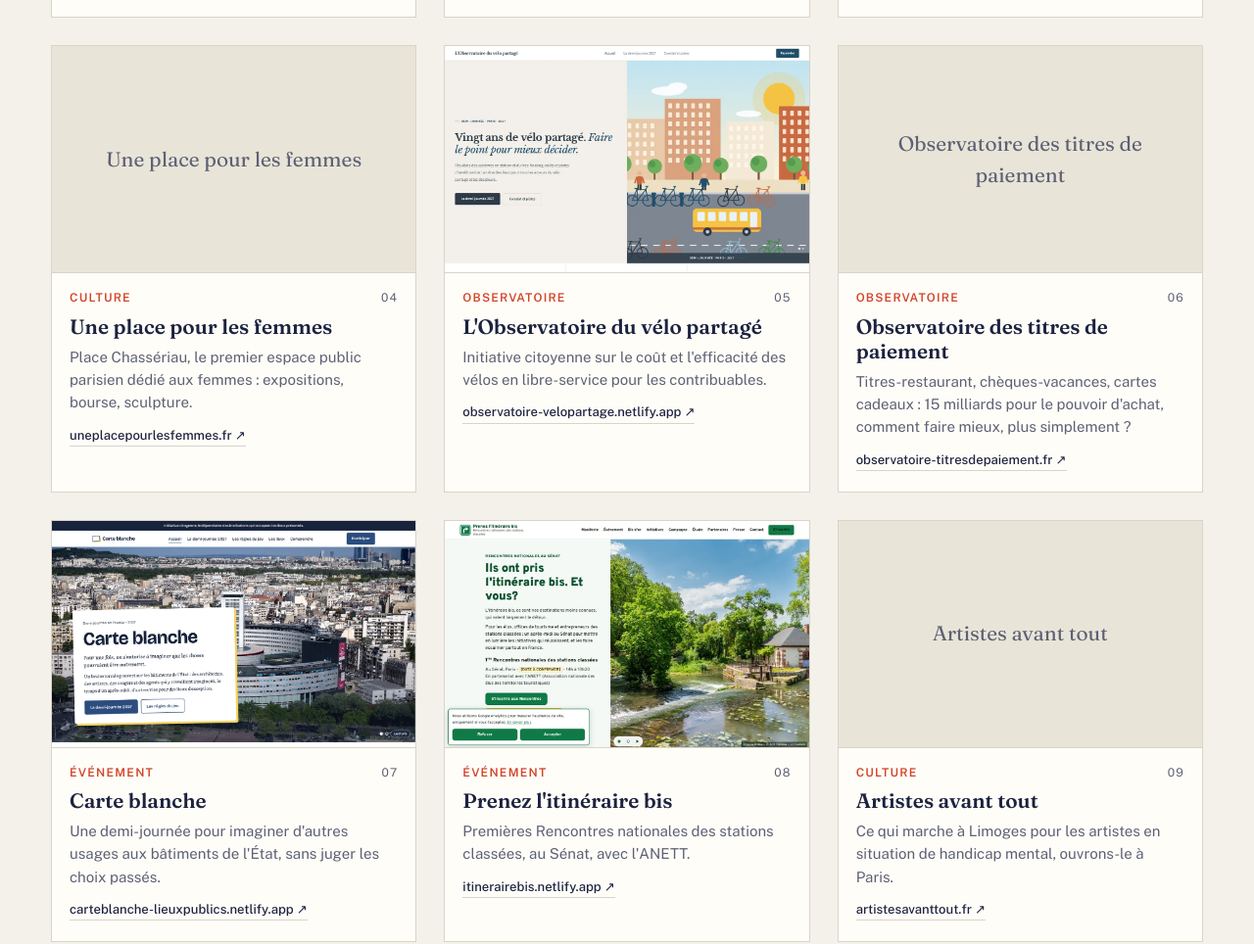
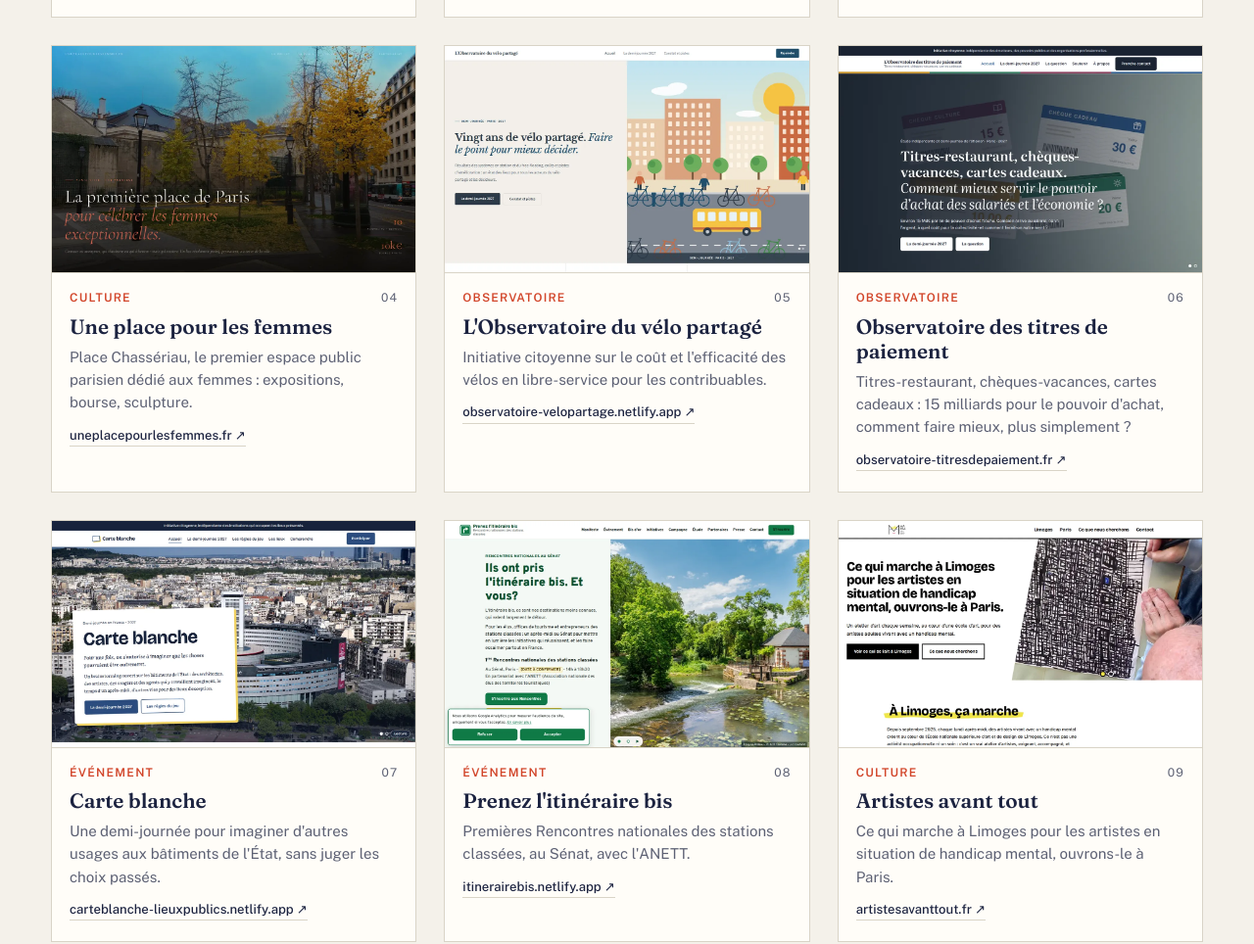
Before and after one commit to anouvion/institut-interet-general, a website: page public/index.html in a window 1280 px wide. Shown: the part 816-1780 px from the top of the page at 98% size. Drawn offline with nearby package versions, Linux system fonts and the light colour scheme.

Commit message:
Captures automatiques du 2026-11-24

```diff
--- a/public/index.html
+++ b/public/index.html
@@ -138,7 +138,7 @@ footer .upd{margin-top:8px}
         <h2>Le Patient Informé</h2><p>Association pour l'accès des patients à l'information sur les traitements reconnus, et son Forum annuel.</p><span class="domain">lepatientinforme.netlify.app ↗</span></div>
       </a></li>
       <li class="card"><a href="https://uneplacepourlesfemmes.fr" target="_blank" rel="noopener">
-        <figure class="shot empty" aria-hidden="true">Une place pour les femmes</figure>
+        <figure class="shot"><img src="/img/captures/place-femmes.webp" alt="Page d'accueil du site Une place pour les femmes" width="1200" height="750" loading="lazy"></figure>
         <div class="body"><div class="meta"><span class="cat">Culture</span><span>04</span></div>
         <h2>Une place pour les femmes</h2><p>Place Chassériau, le premier espace public parisien dédié aux femmes : expositions, bourse, sculpture.</p><span class="domain">uneplacepourlesfemmes.fr ↗</span></div>
       </a></li>
@@ -148,7 +148,7 @@ footer .upd{margin-top:8px}
         <h2>L'Observatoire du vélo partagé</h2><p>Initiative citoyenne sur le coût et l'efficacité des vélos en libre-service pour les contribuables.</p><span class="domain">observatoire-velopartage.netlify.app ↗</span></div>
       </a></li>
       <li class="card"><a href="https://observatoire-titresdepaiement.fr" target="_blank" rel="noopener">
-        <figure class="shot empty" aria-hidden="true">Observatoire des titres de paiement</figure>
+        <figure class="shot"><img src="/img/captures/observatoire-titres.webp" alt="Page d'accueil du site Observatoire des titres de paiement" width="1200" height="750" loading="lazy"></figure>
         <div class="body"><div class="meta"><span class="cat">Observatoire</span><span>06</span></div>
         <h2>Observatoire des titres de paiement</h2><p>Titres-restaurant, chèques-vacances, cartes cadeaux : 15 milliards pour le pouvoir d'achat, comment faire mieux, plus simplement ?</p><span class="domain">observatoire-titresdepaiement.fr ↗</span></div>
       </a></li>
@@ -163,7 +163,7 @@ footer .upd{margin-top:8px}
         <h2>Prenez l'itinéraire bis</h2><p>Premières Rencontres nationales des stations classées, au Sénat, avec l'ANETT.</p><span class="domain">itinerairebis.netlify.app ↗</span></div>
       </a></li>
       <li class="card"><a href="https://artistesavanttout.fr" target="_blank" rel="noopener">
-        <figure class="shot empty" aria-hidden="true">Artistes avant tout</figure>
+        <figure class="shot"><img src="/img/captures/artistes-avant-tout.webp" alt="Page d'accueil du site Artistes avant tout" width="1200" height="750" loading="lazy"></figure>
         <div class="body"><div class="meta"><span class="cat">Culture</span><span>09</span></div>
         <h2>Artistes avant tout</h2><p>Ce qui marche à Limoges pour les artistes en situation de handicap mental, ouvrons-le à Paris.</p><span class="domain">artistesavanttout.fr ↗</span></div>
       </a></li>
```
Also changed, not shown: public/img/captures/artistes-avant-tout.webp (added), public/img/captures/observatoire-titres.webp (added), public/img/captures/place-femmes.webp (added), public/img/og.webp.
